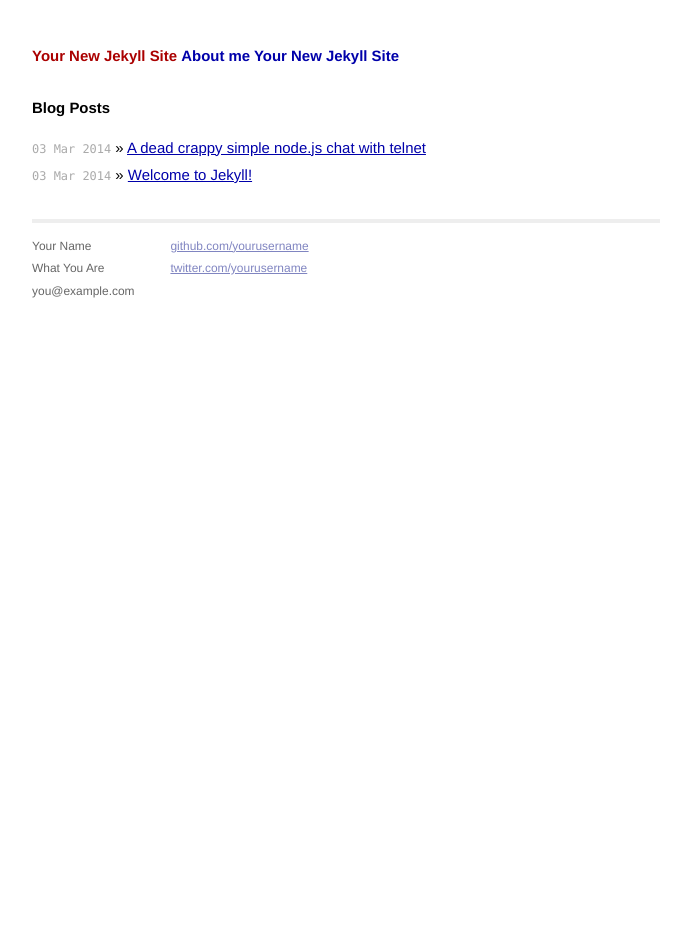
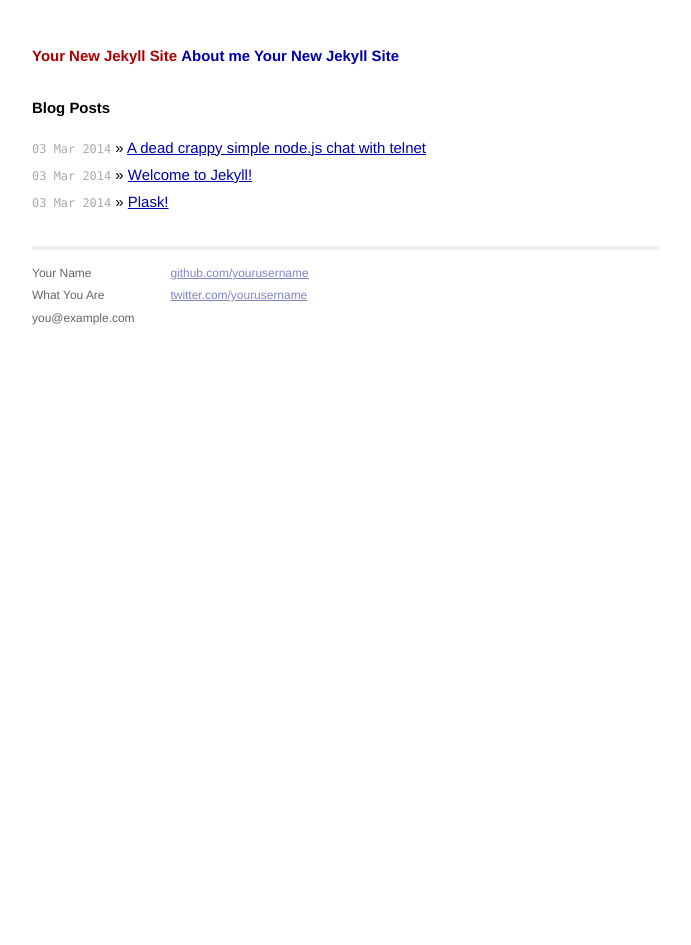
Before and after one commit to jhnsv/jhnsv.github.io, a Jekyll site: the page built from index.html, in a window 1280 px wide. Shown: the whole page, without its empty margins (294-985 px from the left). Built offline with Jekyll 4.4.1, drawn with Linux system fonts in a browser that asks for light colours; Markdown is read by kramdown in place of the engine named in the settings; a file with an impossible date is left out.

Commit message:
changes plask date

```diff
--- a/_posts/2014-03-03-plask.markdown
+++ b/_posts/2014-03-03-plask.markdown
@@ -1,7 +1,7 @@
 ---
 layout: post
 title: "Plask!"
-date: {}
+date: 2014-03-03 08:33:31
 categories: plask
 published: true
 ---
```
